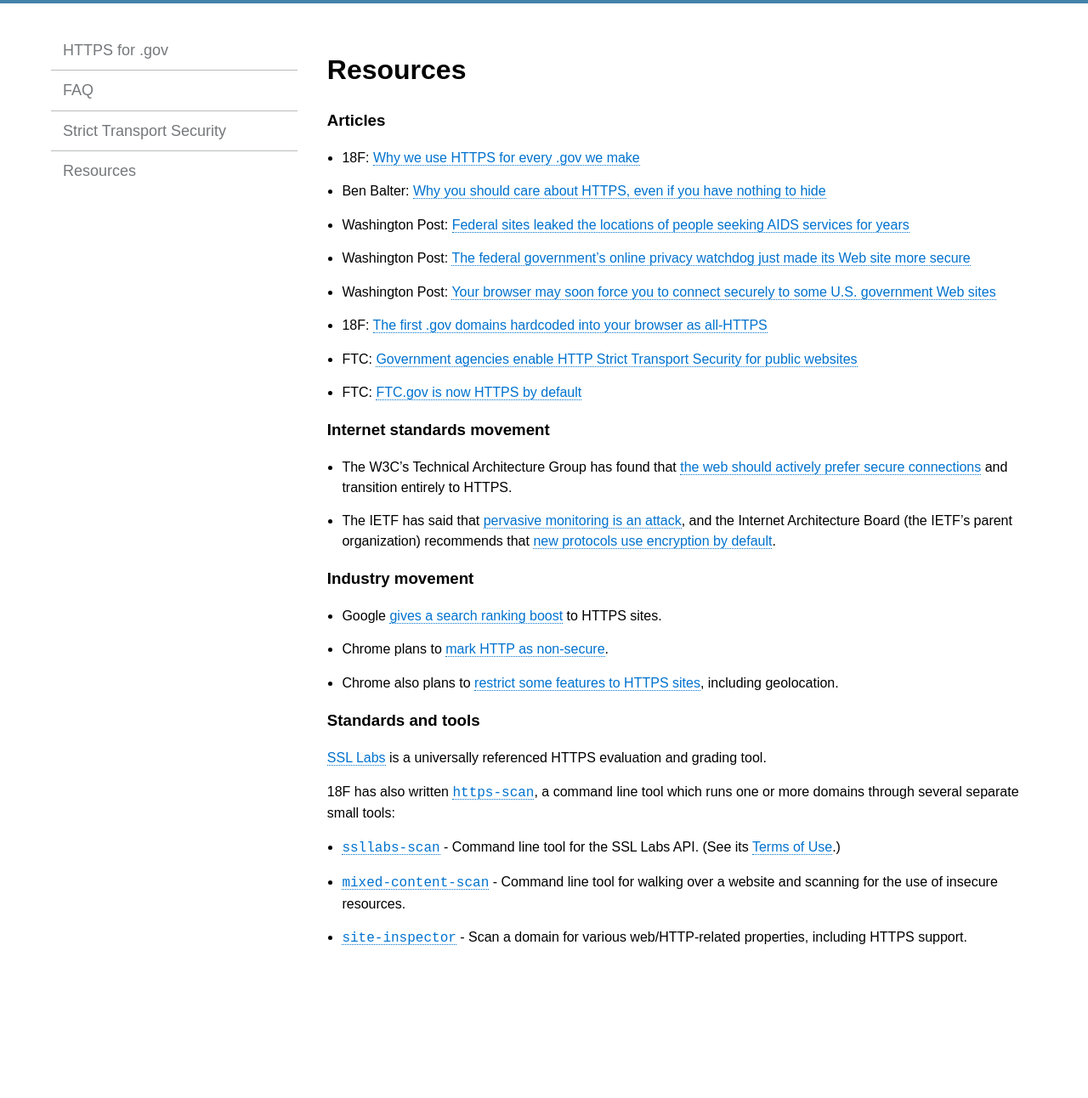
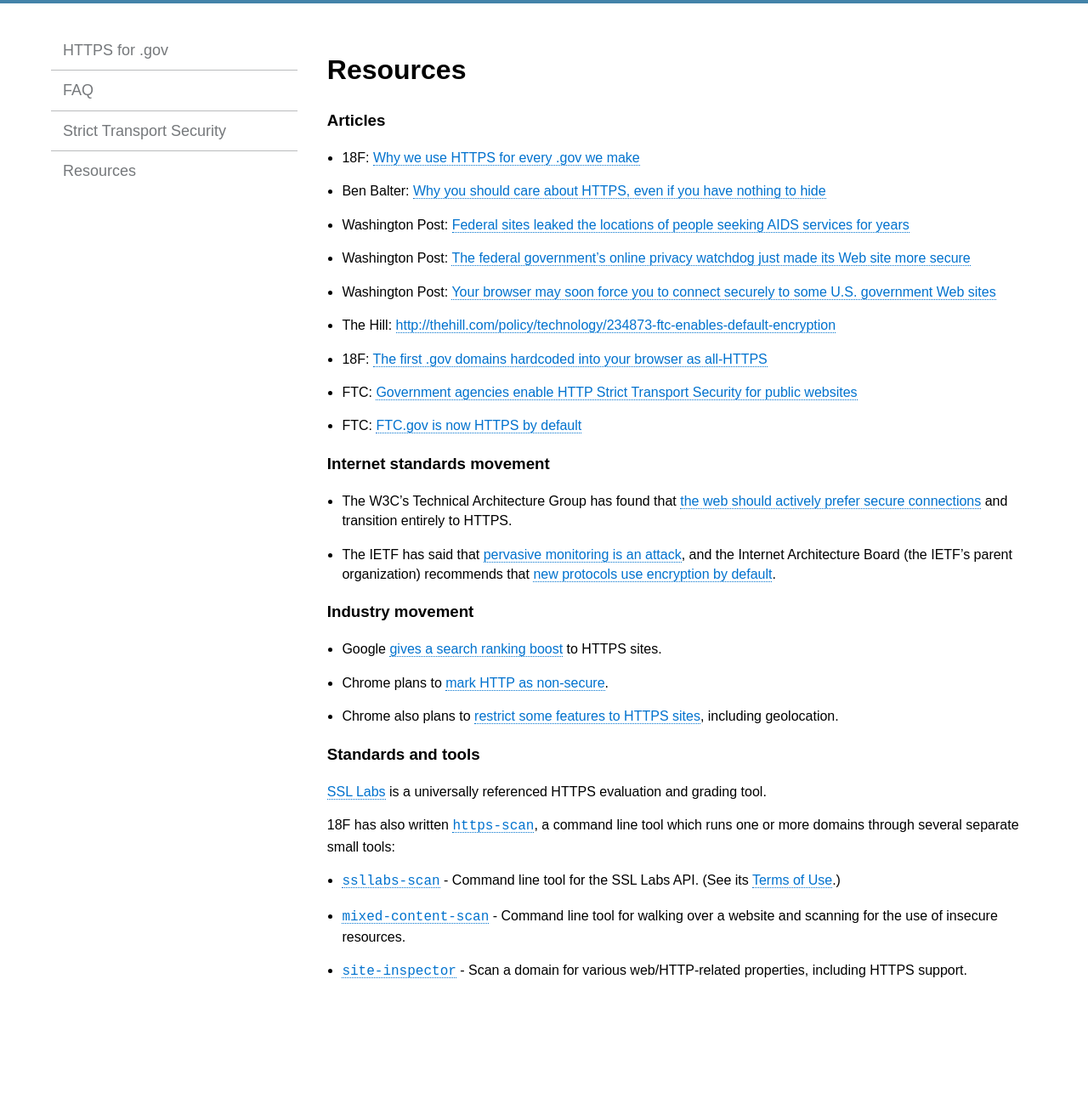
Before and after one commit to GSA/https, a Jekyll site: the page built from pages/resources.md, in a window 1280 px wide. Shown: the whole page at 85% size. Built offline with Jekyll 4.4.1, drawn with Linux system fonts in a browser that asks for light colours; Markdown is read by kramdown in place of the engine named in the settings; before the commit the page ends 1252 px from its top, so only the background shows below that.

Commit message:
adding Hill piece

```diff
--- a/pages/resources.md
+++ b/pages/resources.md
@@ -11,6 +11,7 @@ permalink: /resources/
 * Washington Post: [Federal sites leaked the locations of people seeking AIDS services for years](http://www.washingtonpost.com/blogs/the-switch/wp/2014/11/07/federal-sites-leaked-the-locations-of-people-seeking-aids-services-for-years/)
 * Washington Post: [The federal government’s online privacy watchdog just made its Web site more secure](http://www.washingtonpost.com/blogs/the-switch/wp/2015/03/06/the-federal-governments-online-privacy-watchdog-just-made-its-web-site-more-secure/)
 * Washington Post: [Your browser may soon force you to connect securely to some U.S. government Web sites](http://www.washingtonpost.com/blogs/the-switch/wp/2015/02/11/your-browser-may-soon-force-you-to-connect-securely-to-some-u-s-government-web-sites/)
+* The Hill: [http://thehill.com/policy/technology/234873-ftc-enables-default-encryption](http://thehill.com/policy/technology/234873-ftc-enables-default-encryption)
 * 18F: [The first .gov domains hardcoded into your browser as all-HTTPS](https://18f.gsa.gov/2015/02/09/the-first-gov-domains-hardcoded-into-your-browser-as-all-https/)
 * FTC: [Government agencies enable HTTP Strict Transport Security for public websites](http://www.ftc.gov/news-events/blogs/techftc/2015/02/government-agencies-enable-http-strict-transport-security-public)
 * FTC: [FTC.gov is now HTTPS by default](https://www.ftc.gov/news-events/blogs/techftc/2015/03/ftcgov-now-https-default)
```
